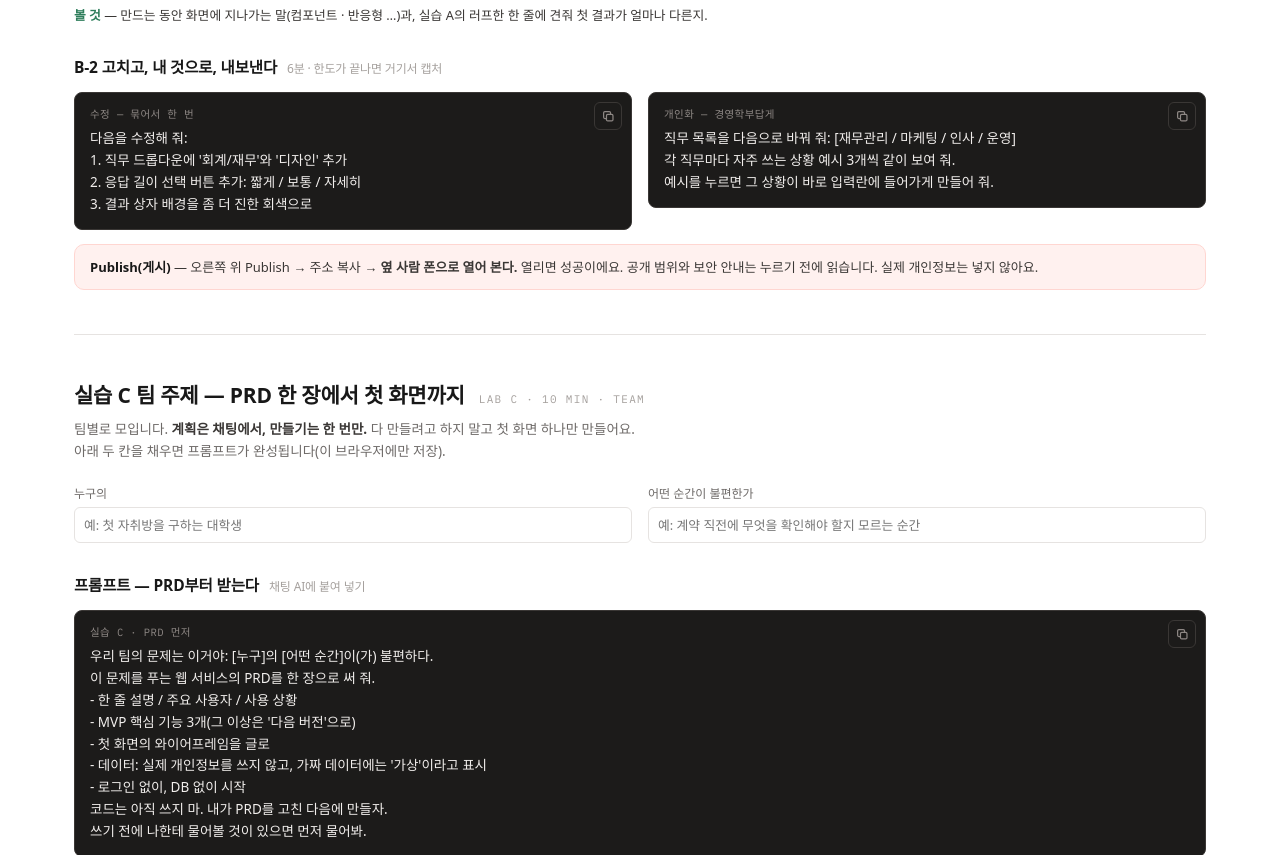
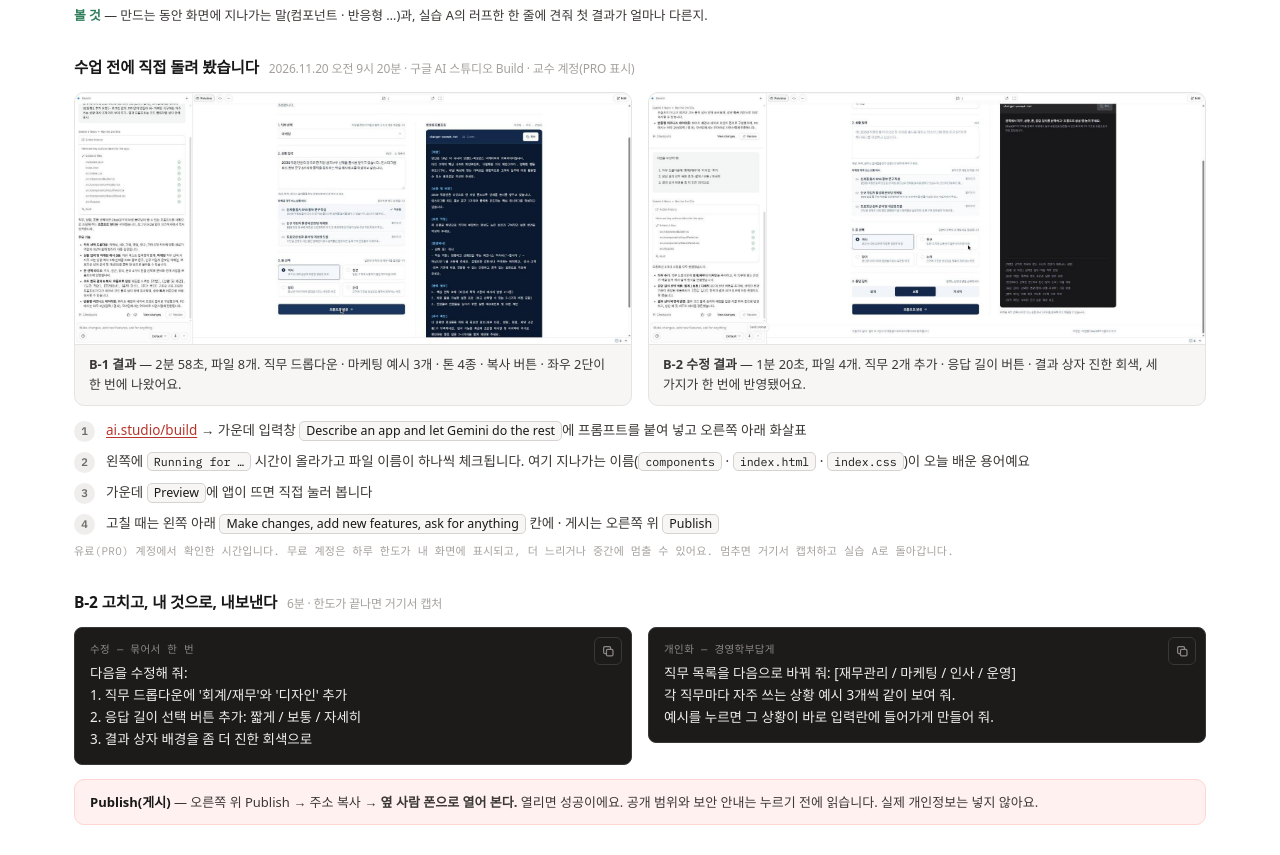
Before and after one commit to socialkim/uos, a plain HTML site: page aibiz-2026-2/261120/index.html in a window 1280 px wide. Shown: the part 8257-9112 px from the top of the page. Drawn offline with Linux system fonts and the light colour scheme; a web font is replaced by a local one.

Commit message:
9회차 데스크: 실습 B 실행 결과(화면 2장) 추가

```diff
--- a/aibiz-2026-2/261120/index.html
+++ b/aibiz-2026-2/261120/index.html
@@ -325,6 +325,9 @@ section{padding:36px 0}
 #tgrid .cbody p{font-size:13.5px;color:var(--ink-2)}
 .rt td .pblock{font-size:13px;padding:10px 42px 10px 12px}
 .obs-line input[type=search]{-webkit-appearance:none;appearance:none}
+.rshot{margin:0;border:1px solid var(--line);border-radius:10px;overflow:hidden;background:var(--surface)}
+.rshot img{display:block;width:100%;height:auto}
+.rshot figcaption{padding:10px 14px;font-size:12.8px;color:var(--ink-2);line-height:1.55;border-top:1px solid var(--line)}
 </style>
 </head>
 <body>
@@ -572,6 +575,18 @@ HTML 파일 하나로(CSS · JS 포함), 미리보기로 바로 볼 수 있게.<
 - 마케팅 직무에는 자주 쓰는 상황 예시 3개 미리 보여 주기
 - 결과 프롬프트는 코드 블록처럼 상자 안에 표시</span><button class="cp" data-cpid="cp-b1" title="복사" aria-label="복사"></button></div>
 <p class="exp"><b>볼 것</b> — 만드는 동안 화면에 지나가는 말(컴포넌트 · 반응형 …)과, 실습 A의 러프한 한 줄에 견줘 첫 결과가 얼마나 다른지.</p>
+<h3 class="sub">수업 전에 직접 돌려 봤습니다 <small>2026.11.20 오전 9시 20분 · 구글 AI 스튜디오 Build · 교수 계정(PRO 표시)</small></h3>
+<div class="two">
+<figure class="rshot"><img src="b1_aistudio.jpg" alt="구글 AI 스튜디오 Build에서 PRD형 프롬프트로 만든 프롬프트 빌더 화면. 왼쪽에 2분 58초 동안 파일 8개를 만든 기록, 가운데에 입력 화면, 오른쪽에 생성된 프롬프트." loading="lazy"><figcaption><b>B-1 결과</b> — 2분 58초, 파일 8개. 직무 드롭다운 · 마케팅 예시 3개 · 톤 4종 · 복사 버튼 · 좌우 2단이 한 번에 나왔어요.</figcaption></figure>
+<figure class="rshot"><img src="b2_aistudio.jpg" alt="같은 앱에 수정 세 가지를 묶어 보낸 뒤의 화면. 왼쪽에 1분 20초 동안 파일 4개를 고친 기록, 아래쪽에 응답 길이 버튼, 결과 상자는 진한 회색." loading="lazy"><figcaption><b>B-2 수정 결과</b> — 1분 20초, 파일 4개. 직무 2개 추가 · 응답 길이 버튼 · 결과 상자 진한 회색, 세 가지가 한 번에 반영됐어요.</figcaption></figure>
+</div>
+<ol class="ol" style="margin-top:14px">
+<li><span class="sn">1</span><div><a href="https://ai.studio/build" target="_blank" rel="noopener">ai.studio/build</a> → 가운데 입력창 <span class="ui">Describe an app and let Gemini do the rest</span>에 프롬프트를 붙여 넣고 오른쪽 아래 화살표</div></li>
+<li><span class="sn">2</span><div>왼쪽에 <span class="ui mono">Running for …</span> 시간이 올라가고 파일 이름이 하나씩 체크됩니다. 여기 지나가는 이름(<span class="ui mono">components</span> · <span class="ui mono">index.html</span> · <span class="ui mono">index.css</span>)이 오늘 배운 용어예요</div></li>
+<li><span class="sn">3</span><div>가운데 <span class="ui">Preview</span>에 앱이 뜨면 직접 눌러 봅니다</div></li>
+<li><span class="sn">4</span><div>고칠 때는 왼쪽 아래 <span class="ui">Make changes, add new features, ask for anything</span> 칸에 · 게시는 오른쪽 위 <span class="ui">Publish</span></div></li>
+</ol>
+<p class="when" style="margin-top:8px">유료(PRO) 계정에서 확인한 시간입니다. 무료 계정은 하루 한도가 내 화면에 표시되고, 더 느리거나 중간에 멈출 수 있어요. 멈추면 거기서 캡처하고 실습 A로 돌아갑니다.</p>
 <h3 class="sub">B-2 고치고, 내 것으로, 내보낸다 <small>6분 · 한도가 끝나면 거기서 캡처</small></h3>
 <div class="two">
 <div><div class="pblock"><span class="lbl">수정 — 묶어서 한 번</span><span id="cp-b2">다음을 수정해 줘:
```
Also changed, not shown: aibiz-2026-2/261120/b1_aistudio.jpg (added), aibiz-2026-2/261120/b2_aistudio.jpg (added).
